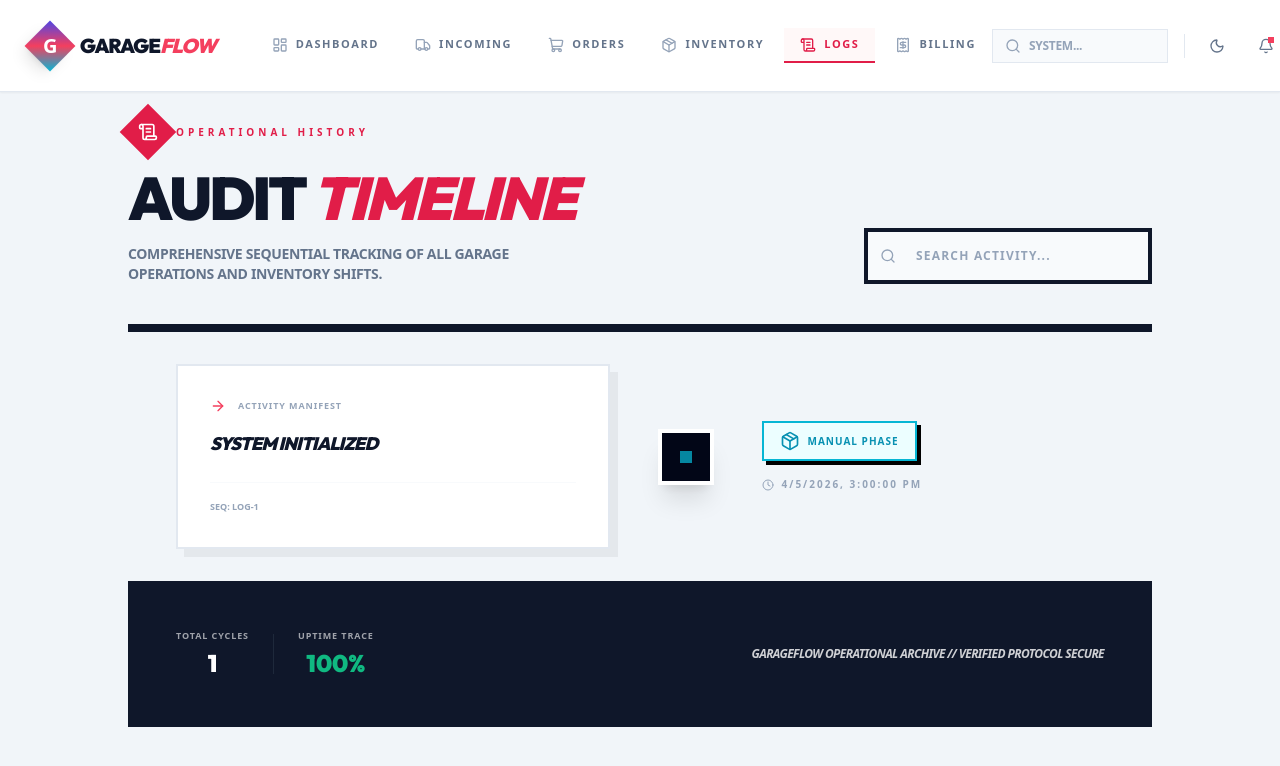
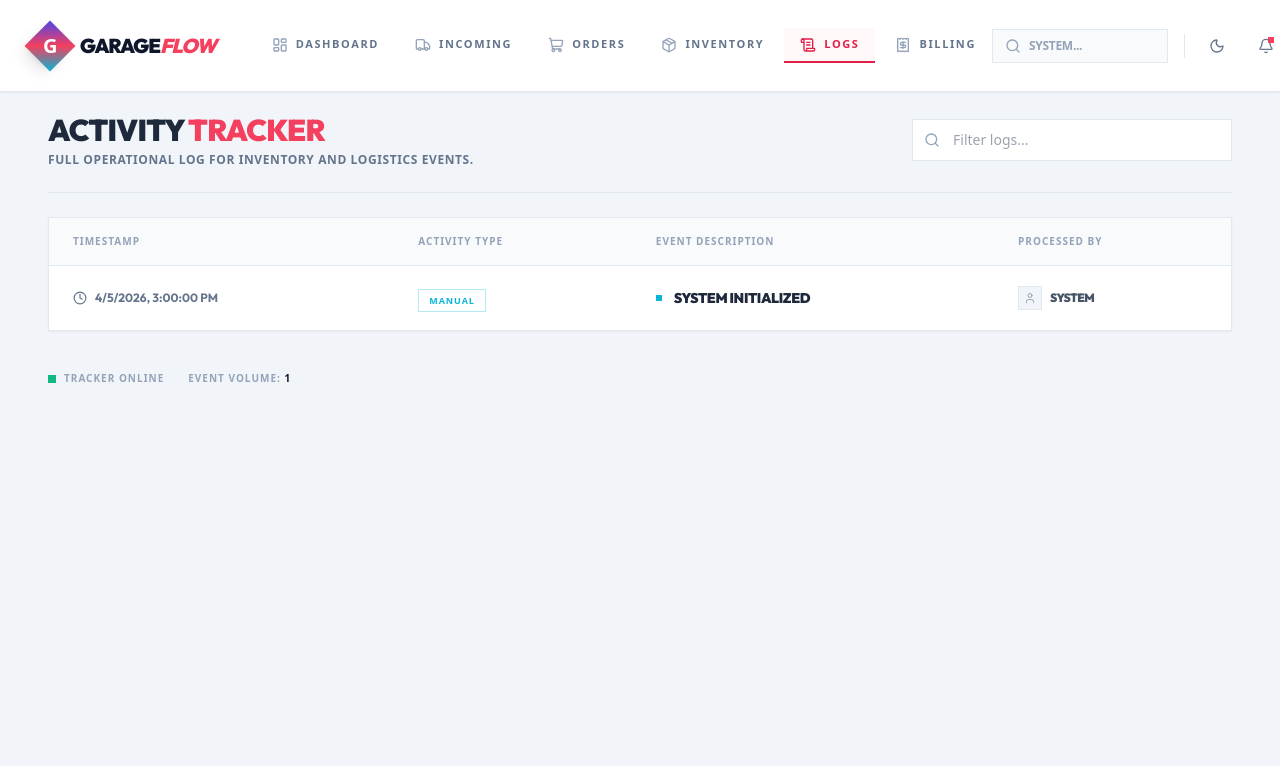
Before and after one commit to Lloydgracious/logistic-app, a Next.js app: page /logs in a window 1280 px wide. Shown: the top 766 px of the page. Built offline with nearby package versions, Linux system fonts and the light colour scheme.

Commit message:
UI Update: Simplified Logs into an Activity Tracker with Operator accountability. Removed security info.

```diff
--- a/src/app/logs/page.tsx
+++ b/src/app/logs/page.tsx
@@ -2,10 +2,9 @@
 
 import { useStore } from "@/lib/store";
 import { motion, AnimatePresence } from "framer-motion";
-import { ScrollText, Activity, ArrowRight, CheckCircle2, Clock, MapPin, Package, ShoppingCart, Truck, Search, Filter } from "lucide-react";
+import { User, Clock, Tag, Search, ArrowRight, Table as TableIcon, List, Activity } from "lucide-react";
 import { ClientDate } from "@/components/ClientDate";
 import { useState } from "react";
-import { cn } from "@/lib/utils";
 
 export default function LogsPage() {
   const { logs } = useStore();
@@ -16,139 +15,106 @@
     log.type.toLowerCase().includes(searchTerm.toLowerCase())
   );
 
-  const getLogIcon = (type: string) => {
-    switch (type) {
-      case "INCOMING": return <Truck className="w-5 h-5" />;
-      case "OUTGOING": return <ShoppingCart className="w-5 h-5" />;
-      case "MANUAL": return <Package className="w-5 h-5" />;
-      default: return <Activity className="w-5 h-5" />;
-    }
-  };
+  return (
+    <div className="space-y-6 max-w-7xl mx-auto pb-20 animate-in fade-in slide-in-from-bottom-8 duration-500 font-inter">
 
-  const getLogColors = (type: string) => {
-    switch (type) {
-      case "INCOMING": return "border-rose-500 text-rose-600 bg-rose-50 dark:bg-rose-950/20";
-      case "OUTGOING": return "border-indigo-500 text-indigo-600 bg-indigo-50 dark:bg-indigo-950/20";
-      case "MANUAL": return "border-cyan-500 text-cyan-600 bg-cyan-50 dark:bg-cyan-950/20";
-      default: return "border-slate-500 text-slate-600 bg-slate-50 dark:bg-slate-900";
-    }
-  };
-
-  return (
-    <div className="space-y-8 max-w-5xl mx-auto pb-20 animate-in fade-in slide-in-from-bottom-8 duration-500">
-
-      {/* Header Section */}
-      <div className="flex flex-col md:flex-row justify-between items-start md:items-end gap-6 border-b-8 border-slate-900 dark:border-white pb-10">
+      {/* Simplified Tracker Header */}
+      <div className="flex flex-col md:flex-row justify-between items-start md:items-center gap-6 pb-6 border-b border-slate-200 dark:border-zinc-800">
         <div>
-           <div className="flex items-center gap-2 mb-4">
-              <div className="w-10 h-10 bg-rose-600 text-white flex items-center justify-center font-black rotate-45">
-                 <ScrollText className="w-5 h-5 -rotate-45" />
-              </div>
-              <span className="text-[10px] font-black uppercase tracking-[0.4em] text-rose-600">Operational History</span>
-           </div>
-           <h2 className="text-5xl md:text-6xl font-black text-slate-900 dark:text-white tracking-tighter outfit uppercase leading-none">
-             Audit <span className="text-rose-600 italic">Timeline</span>
-           </h2>
-           <p className="text-sm font-bold text-slate-500 mt-4 max-w-md uppercase tracking-tight">
-             Comprehensive sequential tracking of all garage operations and inventory shifts.
-           </p>
+          <h2 className="text-3xl font-black text-slate-800 dark:text-slate-100 tracking-tight outfit uppercase">Activity <span className="text-rose-500">Tracker</span></h2>
+          <p className="text-xs text-slate-500 dark:text-zinc-500 font-bold uppercase tracking-wider mt-1">Full operational log for inventory and logistics events.</p>
         </div>
 
-        <div className="relative w-full md:w-72 group">
-          <Search className="absolute left-4 top-1/2 -translate-y-1/2 w-4 h-4 text-slate-400 group-hover:text-rose-500 transition-colors" />
+        <div className="relative w-full md:w-80 group">
+          <Search className="absolute left-3 top-1/2 -translate-y-1/2 w-4 h-4 text-slate-400 group-focus-within:text-rose-500 transition-colors" />
           <input
             value={searchTerm}
             onChange={(e) => setSearchTerm(e.target.value)}
-            placeholder="Search activity..."
-            className="w-full bg-slate-50 dark:bg-zinc-900 border-4 border-slate-900 dark:border-white pl-12 pr-4 py-4 text-xs font-black uppercase tracking-widest outline-none focus:ring-4 focus:ring-rose-500/10 placeholder-slate-400"
+            placeholder="Filter logs..."
+            className="w-full bg-white dark:bg-black border border-slate-200 dark:border-zinc-800 px-10 py-2.5 rounded-none text-sm outline-none focus:border-rose-500 transition-all font-medium text-slate-800 dark:text-slate-100"
           />
         </div>
       </div>
 
-      {/* Narrative Timeline */}
-      <div className="relative">
-        {/* Timeline Path Line */}
-        <div className="absolute left-[26px] md:left-1/2 top-0 bottom-0 w-1 bg-slate-100 dark:bg-zinc-900 md:-translate-x-1/2 hidden sm:block" />
-
-        <div className="space-y-12 relative z-10">
+      {/* Tracker Log Table */}
+      <div className="saas-card p-0 rounded-none border-2 border-slate-900 dark:border-zinc-800 shadow-2xl bg-white dark:bg-black overflow-hidden relative">
+        <div className="overflow-x-auto">
+          <table className="w-full text-left min-w-[800px]">
+            <thead>
+              <tr className="bg-slate-50 dark:bg-zinc-950 border-b border-slate-200 dark:border-zinc-800">
+                <th className="px-6 py-4 text-[10px] font-black uppercase tracking-widest text-slate-400">Timestamp</th>
+                <th className="px-6 py-4 text-[10px] font-black uppercase tracking-widest text-slate-400">Activity Type</th>
+                <th className="px-6 py-4 text-[10px] font-black uppercase tracking-widest text-slate-400">Event Description</th>
+                <th className="px-6 py-4 text-[10px] font-black uppercase tracking-widest text-slate-400">Processed By</th>
+              </tr>
+            </thead>
+            <tbody className="divide-y divide-slate-100 dark:divide-zinc-900">
               <AnimatePresence initial={false}>
-            {filteredLogs.map((log, idx) => (
-              <motion.div
+                {filteredLogs.map((log) => (
+                  <motion.tr
                     key={log.id}
-                initial={{ opacity: 0, y: 20 }}
-                animate={{ opacity: 1, y: 0 }}
-                transition={{ delay: idx * 0.05 }}
-                className={cn(
-                  "flex flex-col md:flex-row items-center gap-8 md:gap-0 w-full",
-                  idx % 2 === 0 ? "md:flex-row-reverse" : ""
-                )}
+                    initial={{ opacity: 0 }}
+                    animate={{ opacity: 1 }}
+                    className="hover:bg-slate-50 dark:hover:bg-zinc-900/50 transition-colors"
                   >
-                {/* Visual Label Section */}
-                <div className="w-full md:w-1/2 flex flex-col md:px-12 items-center md:items-start text-center md:text-left">
-                   <div className={cn(
-                      "inline-flex items-center gap-2 px-4 py-2 border-2 text-[10px] font-black uppercase tracking-widest mb-3 shadow-[4px_4px_0px_0px_rgba(0,0,0,1)] dark:shadow-[4px_4px_0px_0px_rgba(255,255,255,1)]",
-                      getLogColors(log.type)
-                   )}>
-                      {getLogIcon(log.type)}
-                      {log.type} Phase
+                    <td className="px-6 py-5">
+                      <div className="flex items-center gap-2 text-xs font-bold text-slate-500 dark:text-zinc-400 outfit">
+                        <Clock className="w-3.5 h-3.5" />
+                        <ClientDate date={log.timestamp} format="full" />
                       </div>
-                   <div className="text-[10px] font-black text-slate-400 uppercase tracking-[0.2em] flex items-center gap-2 mt-1">
-                      <Clock className="w-3 h-3" /> <ClientDate date={log.timestamp} format="full" />
-                   </div>
-                </div>
-
-                {/* Center Node */}
-                <div className="relative flex items-center justify-center shrink-0">
-                   <div className="w-14 h-14 bg-slate-950 dark:bg-white flex items-center justify-center border-4 border-white dark:border-black shadow-xl z-20">
-                      <div className={cn("w-3 h-3 rounded-none animate-pulse",
+                    </td>
+                    <td className="px-6 py-5">
+                       <span className={
+                         `px-2.5 py-1 text-[9px] font-black uppercase tracking-widest border border-current bg-opacity-10
+                         ${log.type === 'INCOMING' ? 'text-rose-500 border-rose-500/30' :
+                          log.type === 'OUTGOING' ? 'text-indigo-500 border-indigo-500/30' :
+                          'text-cyan-500 border-cyan-500/30'}`
+                       }>
+                         {log.type}
+                       </span>
+                    </td>
+                    <td className="px-6 py-5 flex-1">
+                       <div className="flex items-center gap-3">
+                          <div className={`w-1.5 h-1.5 shrink-0 ${
                             log.type === 'INCOMING' ? 'bg-rose-500' :
                             log.type === 'OUTGOING' ? 'bg-indigo-500' : 'bg-cyan-500'
-                      )} />
+                          }`} />
+                          <span className="text-sm font-black text-slate-800 dark:text-slate-100 tracking-tight outfit uppercase">{log.message}</span>
                        </div>
+                    </td>
+                    <td className="px-6 py-5">
+                       <div className="flex items-center gap-2">
+                          <div className="w-6 h-6 bg-slate-100 dark:bg-zinc-800 flex items-center justify-center border border-slate-200 dark:border-zinc-800">
+                             <User className="w-3 h-3 text-slate-400" />
                           </div>
-
-                {/* Payload / Message Section */}
-                <div className="w-full md:w-1/2 bg-white dark:bg-black border-2 border-slate-200 dark:border-zinc-800 p-8 shadow-[8px_8px_0px_0px_rgba(0,0,0,0.05)] md:mx-12 group hover:border-slate-900 dark:hover:border-white transition-all cursor-default">
-                   <div className="flex items-center gap-3 mb-4">
-                      <ArrowRight className="w-4 h-4 text-rose-500 group-hover:translate-x-1 transition-transform" />
-                      <span className="text-[9px] font-black uppercase tracking-widest text-slate-400">Activity Manifest</span>
+                          <span className="text-xs font-black text-slate-600 dark:text-zinc-400 outfit uppercase tracking-tighter">{log.operator || "System"}</span>
                        </div>
-                   <p className="text-base md:text-lg font-black text-slate-900 dark:text-slate-100 outfit leading-none italic uppercase tracking-tighter">
-                      {log.message}
-                   </p>
-                   <div className="mt-6 pt-4 border-t border-slate-50 dark:border-zinc-900 flex items-center justify-between">
-                      <span className="text-[9px] font-bold text-slate-400 uppercase">Seq: {log.id.toUpperCase()}</span>
-                      <CheckCircle2 className="w-4 h-4 text-emerald-500 opacity-0 group-hover:opacity-100 transition-opacity" />
-                   </div>
-                </div>
-              </motion.div>
+                    </td>
+                  </motion.tr>
                 ))}
               </AnimatePresence>
 
               {filteredLogs.length === 0 && (
-            <div className="p-20 text-center flex flex-col items-center justify-center gap-4 bg-slate-50 dark:bg-zinc-900/50 border-4 border-dashed border-slate-200">
-               <Activity className="w-10 h-10 text-slate-300 animate-pulse" />
-               <p className="text-xs font-black text-slate-400 uppercase tracking-widest">No sequential data detected for current parameters.</p>
-            </div>
+                <tr>
+                  <td colSpan={4} className="py-20 text-center">
+                     <Activity className="w-10 h-10 text-slate-200 mx-auto mb-4 animate-pulse" />
+                     <p className="text-xs font-black text-slate-400 uppercase tracking-widest">No activity found in tracker.</p>
+                  </td>
+                </tr>
               )}
+            </tbody>
+          </table>
         </div>
       </div>
 
-      {/* System Footer Stats */}
-      <div className="bg-slate-900 text-white p-8 md:p-12 flex flex-col md:flex-row justify-between items-center gap-8">
-         <div className="flex items-center gap-6">
-            <div className="text-center">
-               <p className="text-[9px] font-black opacity-60 uppercase tracking-widest mb-1">Total Cycles</p>
-               <p className="text-2xl font-black outfit">{logs.length}</p>
+      {/* Simplified Footer Stats */}
+      <div className="flex items-center gap-6 pt-4">
+        <div className="flex items-center gap-2">
+           <div className="w-2 h-2 bg-emerald-500 rounded-none" />
+           <span className="text-[10px] font-black uppercase tracking-widest text-slate-400">Tracker Online</span>
         </div>
-            <div className="w-[1px] h-10 bg-slate-800" />
-            <div className="text-center">
-               <p className="text-[9px] font-black opacity-60 uppercase tracking-widest mb-1">Uptime Trace</p>
-               <p className="text-2xl font-black outfit text-emerald-500">100%</p>
-            </div>
-         </div>
-         <div className="flex items-center gap-3 italic font-black text-xs opacity-80 uppercase tracking-tighter">
-            GarageFlow Operational Archive // Verified Protocol Secure
+        <div className="flex items-center gap-2">
+           <span className="text-[10px] font-black uppercase tracking-widest text-slate-400">Event Volume: <span className="text-slate-900 dark:text-white">{logs.length}</span></span>
         </div>
       </div>
     </div>
--- a/src/lib/store.ts
+++ b/src/lib/store.ts
@@ -45,6 +45,7 @@
   type: LogType;
   message: string;
   timestamp: string;
+  operator?: string;
 }
 
 interface GarageState {
@@ -88,7 +89,7 @@
   ],
 
   addLog: (type, message) => set((state) => ({
-    logs: [{ id: generateId(), type, message, timestamp: new Date().toISOString() }, ...state.logs]
+    logs: [{ id: generateId(), type, message, timestamp: new Date().toISOString(), operator: "Master Admin" }, ...state.logs]
   })),
 
   addIncoming: (entry) => {
```
Lines whose indentation alone changed are shown as unchanged.
